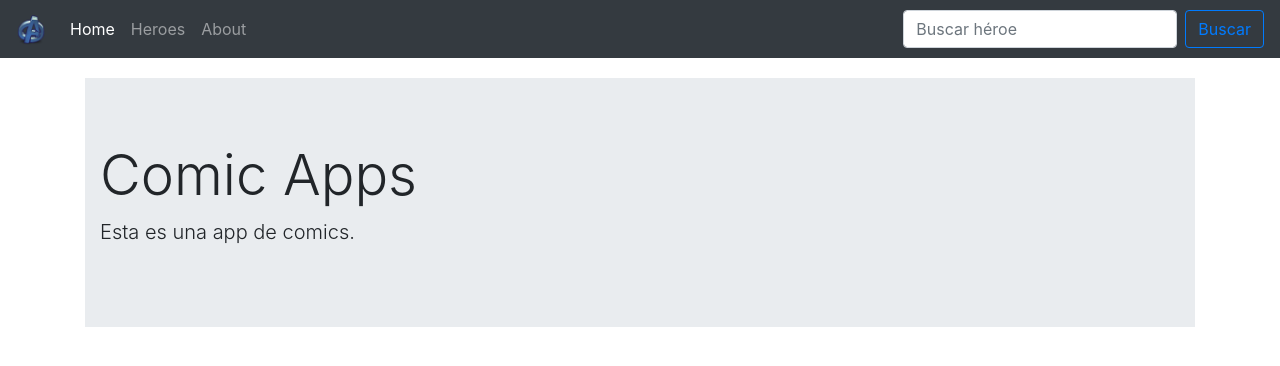
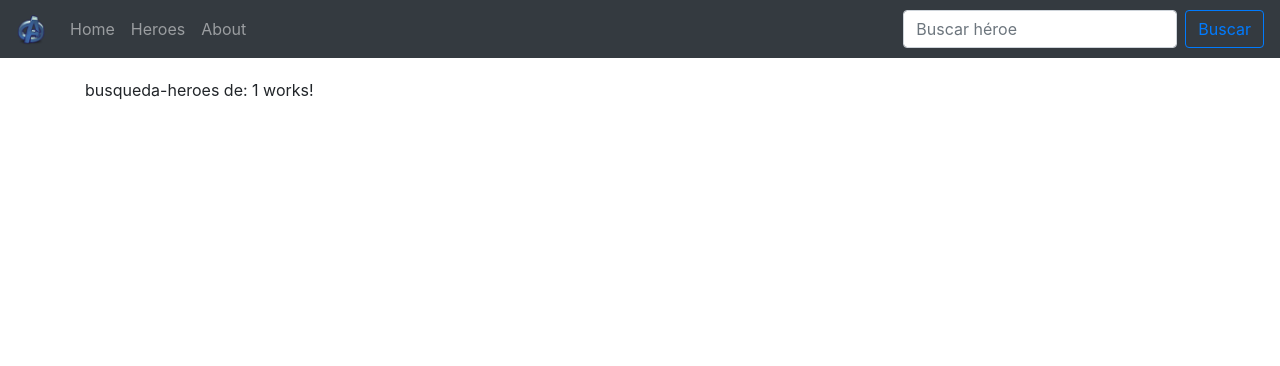
Before and after one commit to CR-Aprende-Angular-2020/angular-herrera-02-spa, an Angular app: page /busqueda-heroes/1 in a window 1280 px wide. Before the commit this address led to /home. Shown: the top 366 px of the page. Built offline with nearby package versions, Linux system fonts and the light colour scheme.

Commit message:
tarea 61b.param

```diff
--- a/src/app/app.routes.ts
+++ b/src/app/app.routes.ts
@@ -11,7 +11,7 @@ const APP_ROUTES: Routes = [
     { path: 'home', component: HomeComponent },
     { path: 'about', component: AboutComponent },
     { path: 'heroes', component: HeroesComponent },
-    { path: 'busqueda-heroes', component: BusquedaHeroesComponent },
+    { path: 'busqueda-heroes/:termino', component: BusquedaHeroesComponent },
     { path: 'heroe/:id', component: HeroeComponent },
     { path: '**', pathMatch: 'full', redirectTo: 'home'},
 ];
--- a/src/app/components/busqueda-heroes/busqueda-heroes.component.html
+++ b/src/app/components/busqueda-heroes/busqueda-heroes.component.html
@@ -1,3 +1,3 @@
 <p>
-  busqueda-heroes works!
+  busqueda-heroes de: {{ tmpTermino }} works!
 </p>
--- a/src/app/components/busqueda-heroes/busqueda-heroes.component.ts
+++ b/src/app/components/busqueda-heroes/busqueda-heroes.component.ts
@@ -9,19 +9,21 @@ import { HeroesService, Heroe } from 'src/app/servicios/heroes.service';
 })
 export class BusquedaHeroesComponent implements OnInit {
 
+  tmpTermino: string;
   heroesB: Heroe[];
 
-  constructor( ){}
+  constructor(
+        private activatedRoute: ActivatedRoute,
+        private _heroesService: HeroesService ) {
 
-  //       private activatedRoute: ActivatedRoute,
-  //       private _heroesService: HeroesService ) {
-  //   this.activatedRoute.params.subscribe( params => {
-  //   console.log( params['termino'] );
+    this.activatedRoute.params.subscribe( params => {
+      console.log( params['termino'] );
+      this.tmpTermino = params['termino'];
 
   //   this.heroesB = this._heroesService.buscarHeroe( params['termino'] );
   //   console.log( this.heroesB );
-  //   })
-  // }
+     })
+  }
 
   ngOnInit() {
   }
--- a/src/app/components/shared/navbar/navbar.component.ts
+++ b/src/app/components/shared/navbar/navbar.component.ts
@@ -14,8 +14,8 @@ export class NavbarComponent implements OnInit {
 
   buscarHeroe( termino: string ) {
     console.log( termino );
-    //this.router.navigate( ['/heroe', termino] );
-    this.router.navigate( ['/busqueda-heroes'] );
+    this.router.navigate( ['/busqueda-heroes', termino] );
+    //this.router.navigate( ['/busqueda-heroes'] );
   }
 
 }
```
